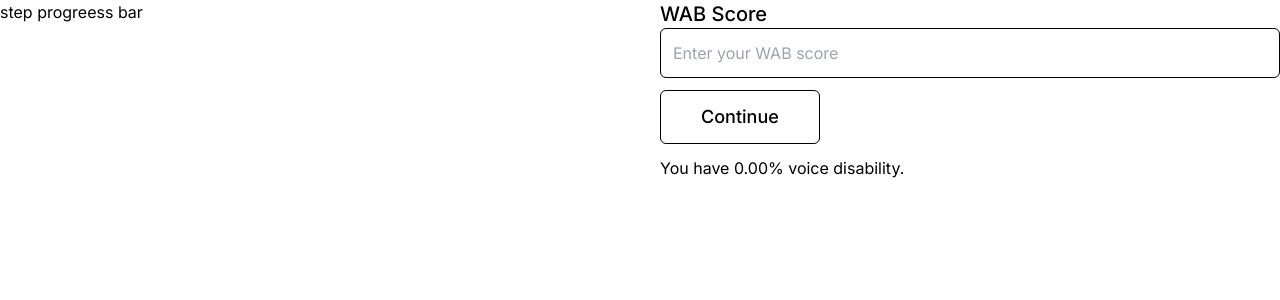
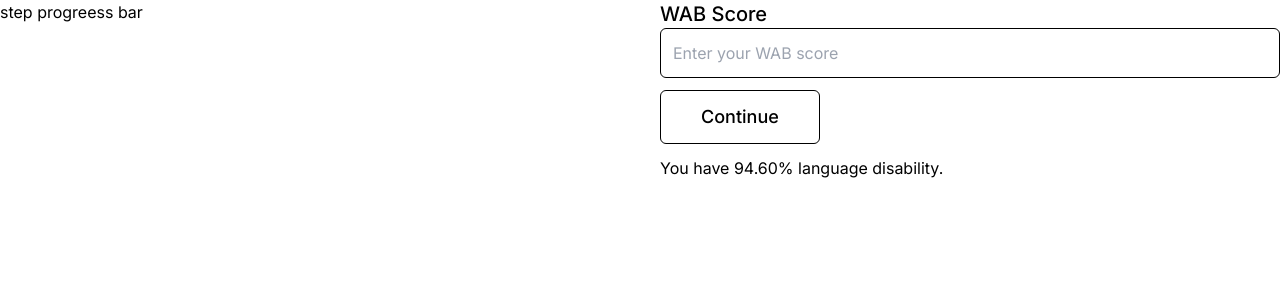
Before and after one commit to LogicubeItServices/disability-calculator, a Next.js app: page /language in a window 1280 px wide. Both pictures are taken after typing "5" into the empty fields and a click on the button "Continue". Shown: the top 300 px of the page. Built offline with nearby package versions, Linux system fonts and the light colour scheme.

Commit message:
languageCalculate function called in language form

```diff
--- a/components/LanguageForm.tsx
+++ b/components/LanguageForm.tsx
@@ -1,4 +1,6 @@
 "use client"
+import { useDisabilityContext } from "@/context/DisabilityContext";
+import { languageCalculate } from "@/utils/Calculate/language";
 import React, { useState } from "react";
 import { useForm, SubmitHandler } from "react-hook-form";
 
@@ -15,9 +17,14 @@ const LanguageForm = () => {
     } = useForm<Inputs>();
     const [value, setValue] = useState<number>(0);
 
+    const Data = useDisabilityContext()
+
     const onSubmit: SubmitHandler<Inputs> = (data) => {
-        // const speechValue = voiceAndSpeechCalculate(data.voiceTest, data.speechTest);
-        // setValue(speechValue);
+        const languageValue = languageCalculate(data.wabScore);
+        setValue(languageValue);
+        Data.setDisabilityTestDetails({
+            languageTest: languageValue
+        })
         reset()
     };
 
@@ -51,7 +58,7 @@ const LanguageForm = () => {
                 <span className="text-red-500 text-xs">{errors["wabScore"]?.message}</span>
             )}
             <button className="p-3 rounded-md border border-black w-fit px-10 hover:bg-black transition duration-700 hover:text-white font-medium text-lg" type="submit" >Continue</button>
-            {isSubmitSuccessful && <h3>You have {value.toFixed(2)}% voice disability.</h3>}
+            {isSubmitSuccessful && <h3>You have {value.toFixed(2)}% language disability.</h3>}
         </form>
     );
 };
```
Also changed, not shown: 1 other file (tests, documents, lock files or other folders).
